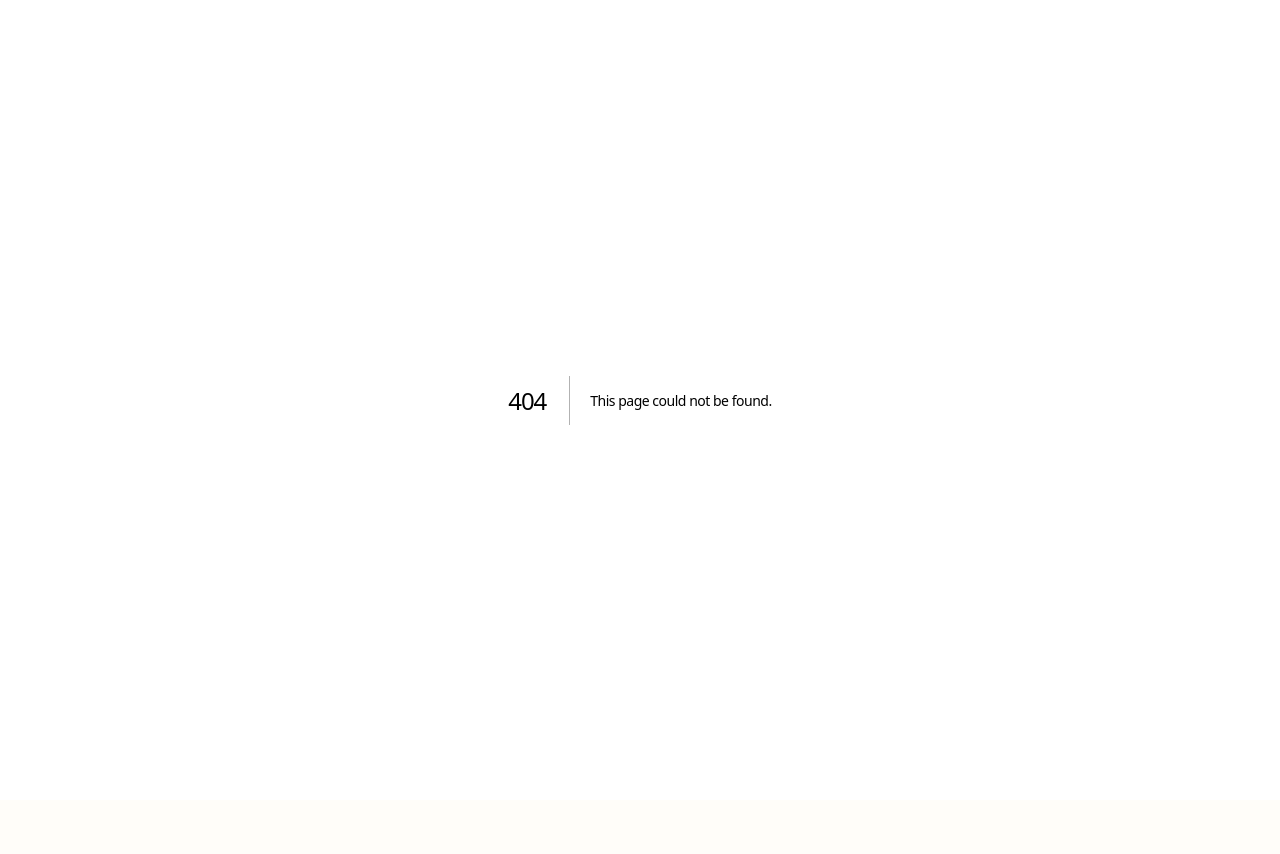
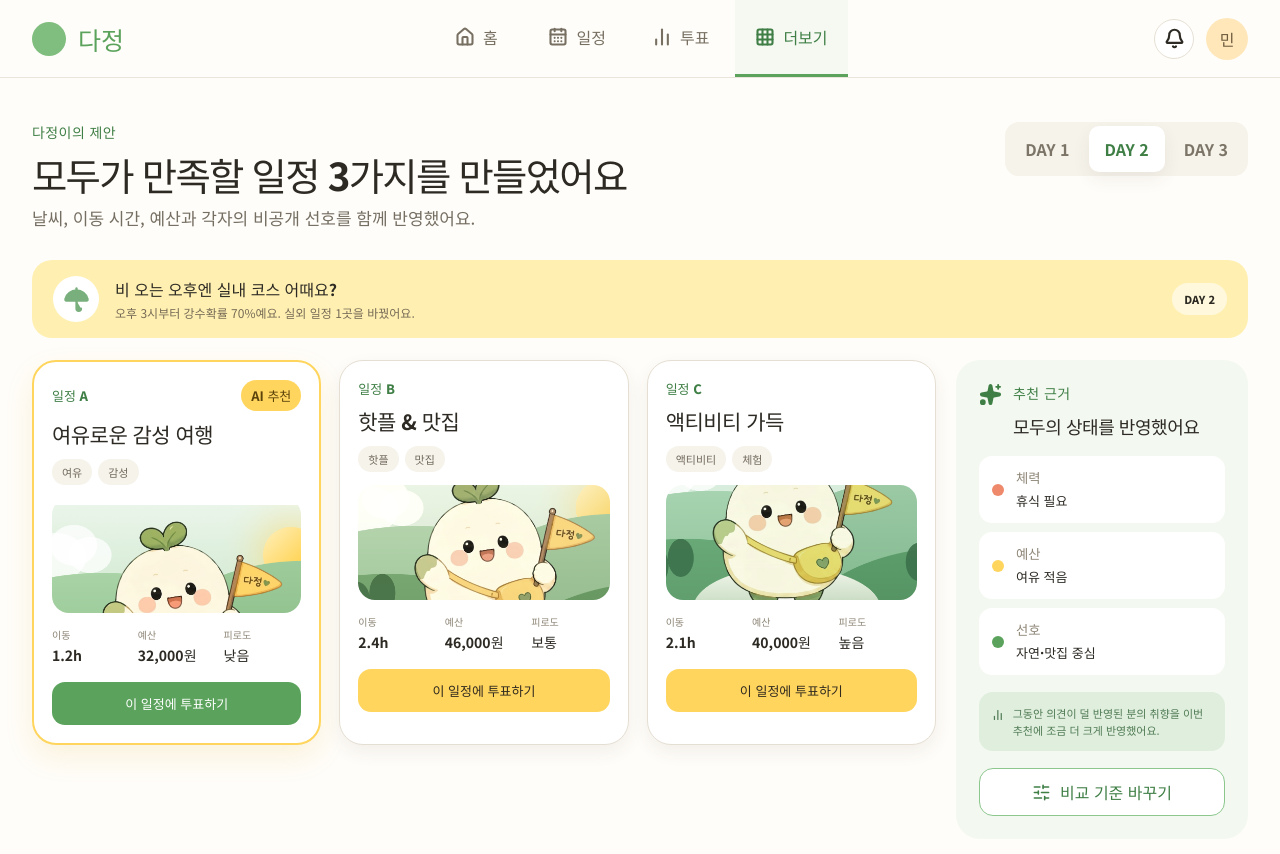
Before and after one commit to ChungNam-DEVELOPERS/Dajeong, a Next.js app in the folder frontend/: page /trips/jeju-friendship/recommendations in a window 1280 px wide. Before the commit this address had no page. Shown: the top 854 px of the page. Before the commit the page ends 800 px from the top, so only its background shows below. Built offline with nearby package versions, Linux system fonts and the light colour scheme.

Commit message:
feat: AI 일정 추천 페이지 UI 구현

```diff
--- a/frontend/app/globals.css
+++ b/frontend/app/globals.css
@@ -4,3 +4,4 @@
 @import "../components/dajeong/styles/create-trip.css";
 @import "../components/dajeong/styles/invite.css";
 @import "../components/dajeong/styles/preferences.css";
+@import "../components/dajeong/styles/recommendations.css";
--- /dev/null
+++ b/frontend/app/trips/jeju-friendship/recommendations/page.tsx
@@ -0,0 +1,11 @@
+import type { Metadata } from "next";
+
+import { RecommendationsScreen } from "@/components/dajeong/screens/recommendations-screen";
+
+export const metadata: Metadata = {
+  title: "AI 일정 추천 | 다정",
+};
+
+export default function RecommendationsPage() {
+  return <RecommendationsScreen />;
+}
--- /dev/null
+++ b/frontend/components/dajeong/screens/recommendations-screen.tsx
@@ -0,0 +1,110 @@
+"use client";
+
+import { useState } from "react";
+import {
+  ChartNoAxesColumn,
+  SlidersHorizontal,
+  Sparkles,
+  Umbrella,
+} from "lucide-react";
+
+import { AppShell } from "../app-shell";
+import { PageTitle } from "../common";
+import { ITINERARIES } from "../data/itineraries";
+import { RecommendationCard } from "../recommendation-card";
+import { ROUTES } from "../routes";
+
+export function RecommendationsScreen() {
+  const [day, setDay] = useState(2);
+
+  return (
+    <AppShell screen="recommend">
+      <main className="app-page page-shell recommend-page">
+        <PageTitle
+          eyebrow="다정이의 제안"
+          title="모두가 만족할 일정 3가지를 만들었어요"
+          body="날씨, 이동 시간, 예산과 각자의 비공개 선호를 함께 반영했어요."
+          action={
+            <div className="day-switch">
+              {[1, 2, 3].map((item) => (
+                <button
+                  className={day === item ? "active" : ""}
+                  key={item}
+                  aria-pressed={day === item}
+                  onClick={() => setDay(item)}
+                >
+                  DAY {item}
+                </button>
+              ))}
+            </div>
+          }
+        />
+
+        <div className="weather-alert">
+          <span className="weather-icon">
+            <Umbrella size={27} fill="currentColor" />
+          </span>
+          <div>
+            <strong>비 오는 오후엔 실내 코스 어때요?</strong>
+            <p>오후 3시부터 강수확률 70%예요. 실외 일정 1곳을 바꿨어요.</p>
+          </div>
+          <span className="day-badge">DAY {day}</span>
+        </div>
+
+        <div className="recommend-layout">
+          <section className="recommend-grid">
+            {ITINERARIES.map((trip, index) => (
+              <RecommendationCard
+                key={trip.id}
+                trip={trip}
+                href={ROUTES.vote}
+                selected={index === 0}
+              />
+            ))}
+          </section>
+
+          <aside className="insight-panel">
+            <div className="insight-title">
+              <Sparkles size={23} fill="currentColor" />
+              <div>
+                <p className="eyebrow">추천 근거</p>
+                <h3>모두의 상태를 반영했어요</h3>
+              </div>
+            </div>
+            <div className="insight-item">
+              <span className="signal coral" />
+              <div>
+                <small>체력</small>
+                <strong>휴식 필요</strong>
+              </div>
+            </div>
+            <div className="insight-item">
+              <span className="signal yellow" />
+              <div>
+                <small>예산</small>
+                <strong>여유 적음</strong>
+              </div>
+            </div>
+            <div className="insight-item">
+              <span className="signal green" />
+              <div>
+                <small>선호</small>
+                <strong>자연·맛집 중심</strong>
+              </div>
+            </div>
+            <div className="fairness-note">
+              <ChartNoAxesColumn size={20} strokeWidth={2.5} />
+              <p>
+                그동안 의견이 덜 반영된 분의 취향을 이번 추천에 조금 더 크게
+                반영했어요.
+              </p>
+            </div>
+            <button className="btn btn-outline full">
+              <SlidersHorizontal size={19} />비교 기준 바꾸기
+            </button>
+          </aside>
+        </div>
+      </main>
+    </AppShell>
+  );
+}
--- /dev/null
+++ b/frontend/components/dajeong/styles/recommendations.css
@@ -0,0 +1,34 @@
+.day-switch { background: var(--cream); border-radius: 14px; padding: 4px; display: flex; gap: 3px; }
+.day-switch button { border: 0; background: transparent; border-radius: 10px; padding: 11px 16px; cursor: pointer; color: #7b7467; font-weight: 700; }
+.day-switch button.active { background: white; color: var(--green-dark); box-shadow: var(--shadow-soft); }
+.weather-alert { min-height: 78px; background: var(--yellow-pale); border-radius: 20px; display: grid; grid-template-columns: 48px 1fr auto; gap: 14px; align-items: center; padding: 15px 21px; margin-bottom: 22px; }
+.weather-alert .weather-icon { width: 46px; height: 46px; border-radius: 50%; background: white; color: #79af7c; display: grid; place-items: center; }
+.weather-alert strong { display: block; margin-bottom: 3px; }
+.weather-alert p { margin: 0; color: #756a55; font-size: 12px; }
+.day-badge { background: rgba(255,255,255,.55); border-radius: 999px; padding: 8px 12px; font-size: 11px; font-weight: 800; }
+.recommend-layout { display: grid; grid-template-columns: 1fr 292px; gap: 20px; align-items: start; }
+.recommend-page .recommend-card { padding: 18px; }
+.recommend-page .mini-landscape { height: 115px; }
+.insight-panel { border-radius: 24px; background: var(--green-pale); padding: 23px; position: sticky; top: 100px; }
+.insight-title { display: flex; gap: 11px; color: var(--green-dark); margin-bottom: 17px; }
+.insight-title h3 { margin: 0; color: var(--ink); font-size: 18px; }
+.insight-item { display: flex; gap: 12px; align-items: center; padding: 12px 13px; background: white; border-radius: 13px; margin-bottom: 9px; }
+.signal { width: 12px; height: 12px; border-radius: 50%; }
+.signal.coral { background: var(--coral); }
+.signal.yellow { background: var(--yellow); }
+.signal.green { background: var(--green); }
+.insight-item small { display: block; color: var(--muted); }
+.insight-item strong { font-size: 13px; }
+.fairness-note { background: #dfeedd; color: #507b54; border-radius: 14px; padding: 13px; display: flex; align-items: flex-start; gap: 9px; font-size: 11px; line-height: 1.5; }
+.fairness-note p { margin: 0; }
+.insight-panel .fairness-note { margin: 17px 0; }
+
+@media (max-width: 1050px) {
+  .recommend-layout { grid-template-columns: 1fr; }
+  .insight-panel { position: static; }
+}
+
+@media (max-width: 760px) {
+  .weather-alert { grid-template-columns: 42px 1fr; }
+  .weather-alert .day-badge { grid-column: 1 / -1; width: fit-content; }
+}
```
Also changed, not shown: 1 other file (tests, documents, lock files or other folders).
